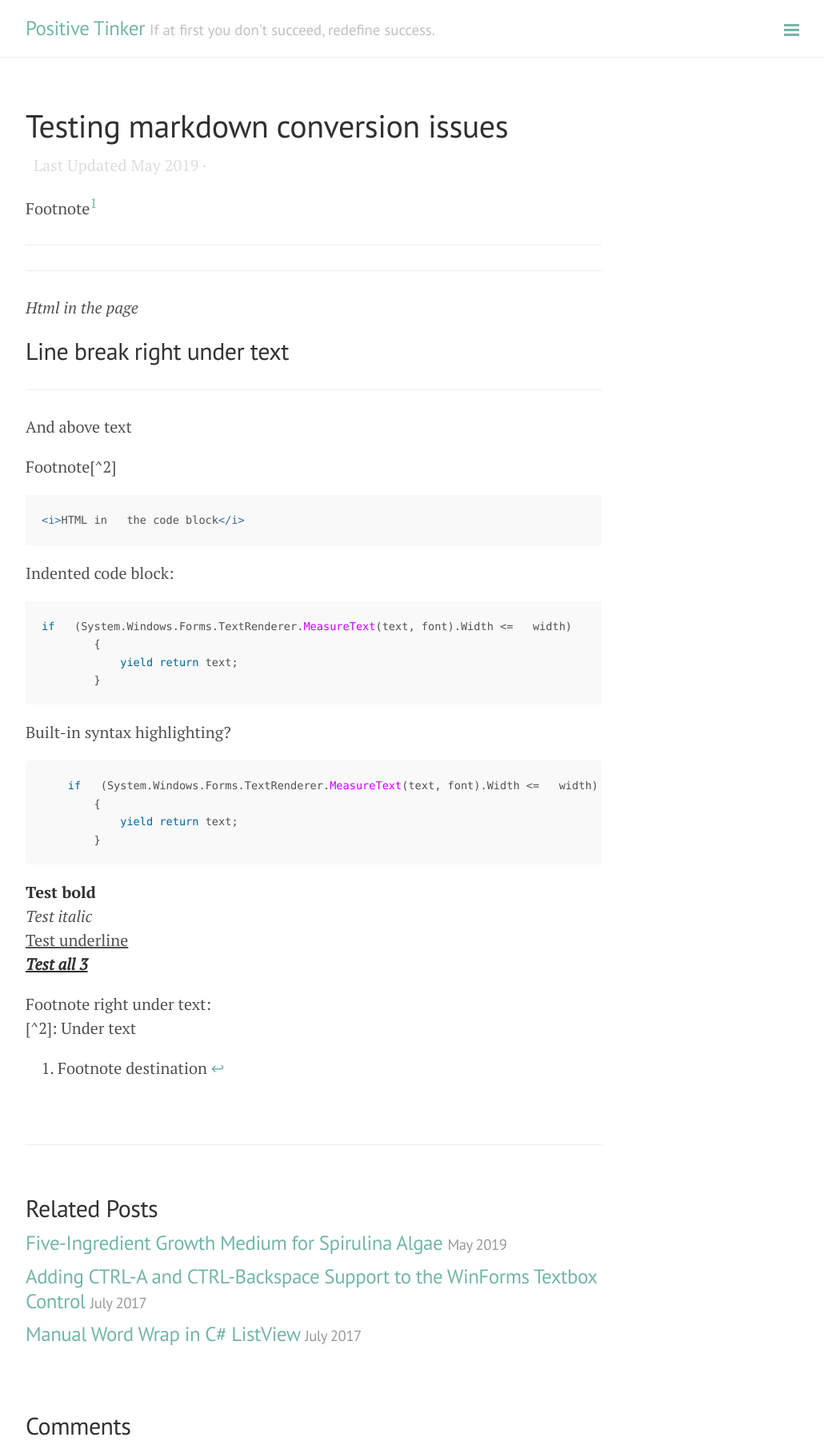
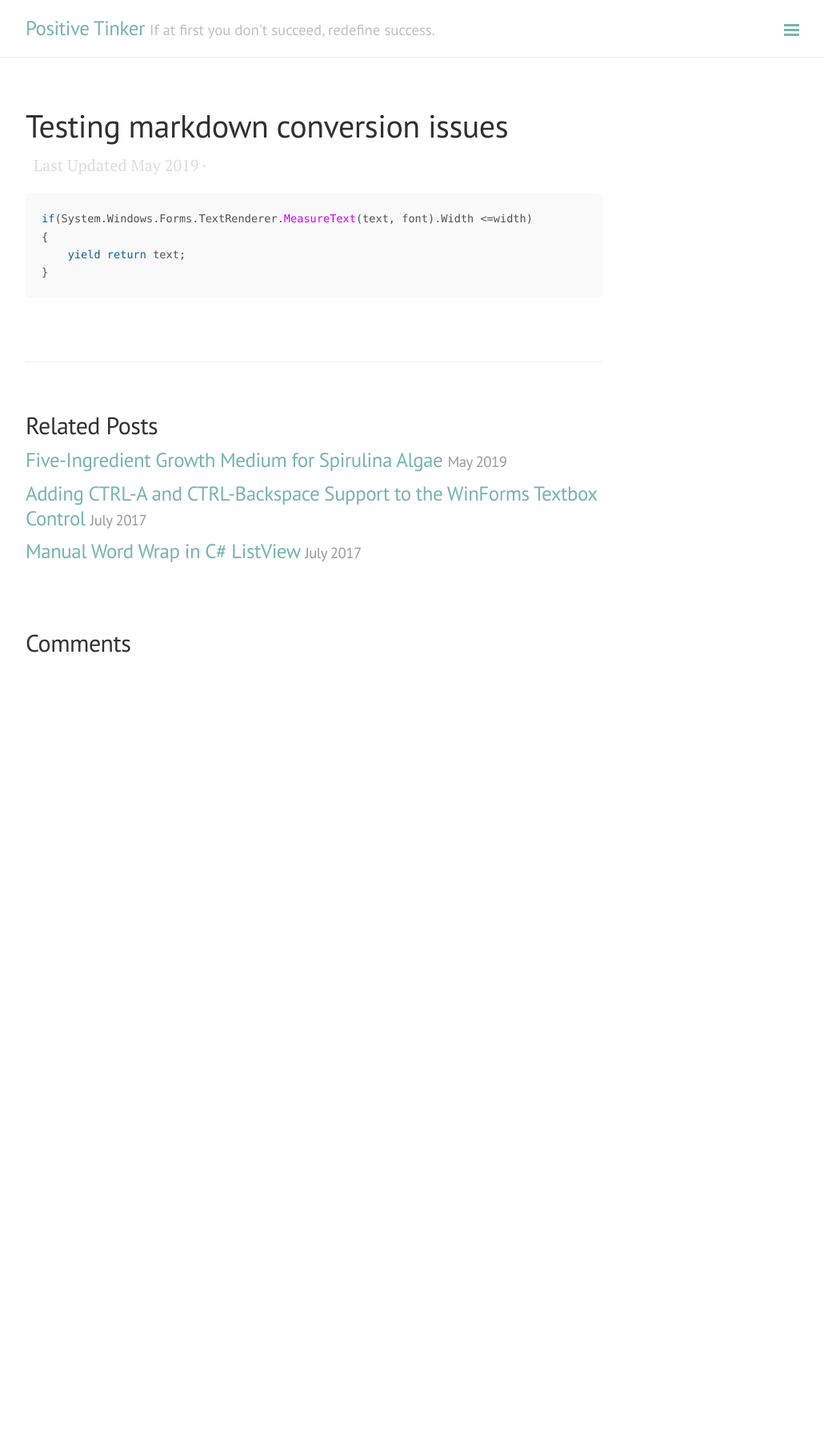
Before and after one commit to MikeTV/PositiveTinker, a Jekyll site: the page built from _posts/2019-05-11-post-ffd8jryc69yykz9tb8yfl2bnvg.md, in a window 1280 px wide. Shown: the whole page at 80% size, without its empty margins (248-1278 px from the left). Built offline with Jekyll 4.4.1, drawn with Linux system fonts in a browser that asks for light colours; comment, search, counter and statistics services are not loaded; after the commit the page ends 900 px from its top, so only the background shows below that.

Commit message:
Changes to 1 note(s)

````diff
--- a/_posts/2019-05-11-post-ffd8jryc69yykz9tb8yfl2bnvg.md
+++ b/_posts/2019-05-11-post-ffd8jryc69yykz9tb8yfl2bnvg.md
@@ -8,49 +8,9 @@ date_created: 2019-05-11T17:03:40.0000000-05:00
 ---
 
 
-Footnote[^1]
-
-****
-
-----
-
-<i>Html in the page</i>
-
-Line break right under text
-----
-
-****
-And above text
-
-Footnote[^2]
-
-{% highlight html %}
-<i>HTML in   the code block</i>
-{% endhighlight %}
-
-Indented code block:
-{% highlight csharp %}
-if   (System.Windows.Forms.TextRenderer.MeasureText(text, font).Width <=   width)
-        {
-            yield return text;
-        }
-{% endhighlight %}
-
-Built-in syntax highlighting?
-
 ```csharp
-    if   (System.Windows.Forms.TextRenderer.MeasureText(text, font).Width <=   width)
-        {
-            yield return text;
-        }
+if(System.Windows.Forms.TextRenderer.MeasureText(text, font).Width <=width)
+{
+    yield return text;
+}
 ```
-
-**Test bold**
-*Test italic*
-<u>Test underline</u>
-***<u>Test all 3</u>***
-
-[^1]: Footnote destination
-
-Footnote right under text:
-[^2]: Under text
````
Also changed, not shown: other parts of _posts/2019-05-11-post-ffd8jryc69yykz9tb8yfl2bnvg.md (+1 -1 lines).
